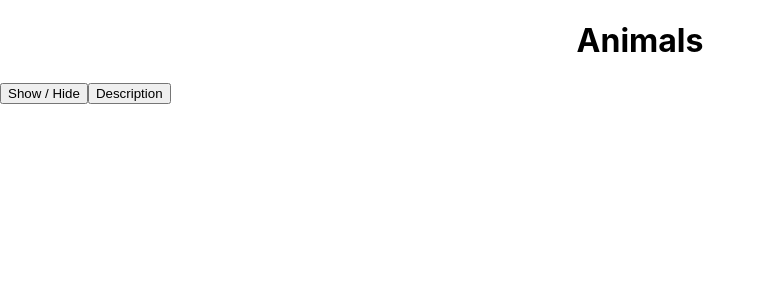
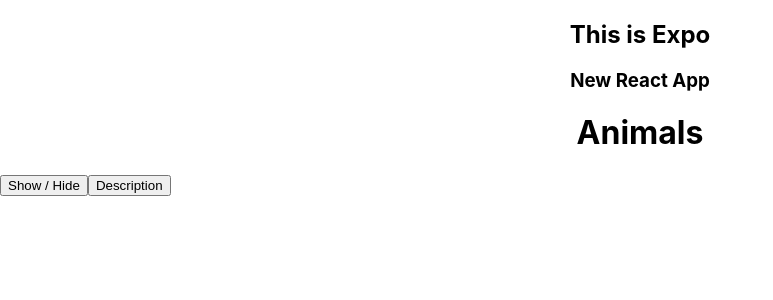
Before and after one commit to rzatalibov555/React_lesson, a React (Create React App) app in the folder app/: page / in a window 1280 px wide. Shown: the top 300 px of the page, without its empty margins (0-773 px from the left). Built offline with nearby package versions, Linux system fonts and the light colour scheme.

Commit message:
fragment

```diff
--- a/app/src/App.js
+++ b/app/src/App.js
@@ -3,6 +3,7 @@
 // import { Country } from './components/Country';
 // import { Joker } from './components/Joker';
 import { Card } from './components/card/Cards';
+import { Expo } from './components/expo/Expo';
 
 class App extends React.Component {
 
@@ -53,7 +54,21 @@
     this.setState({showDescription: !this.state.showDescription})
   }
 
+
+
+  // componentWillUnmount(){
+  //   console.log('App componentWillUnmount');
+  // }
+
+  // componentDidMount(){
+  //   console.log('App componentDidMount'); // backende sorgu (request) gonderende, state deyiwende lazim olur.
+  // }
+
+
+
   render() {
+    // console.log('App render'); // render her refreshde gelir
+
 
     let animal = this.state.animals
 
@@ -62,6 +77,7 @@
       <div>
 
         <div style={{textAlign:'center'}}>
+          <Expo/>
           <h1 onClick={this.inputHandler}>{this.state.title}</h1>
         </div>
 
--- /dev/null
+++ b/app/src/components/expo/Expo.js
@@ -0,0 +1,16 @@
+import { Fragment } from "react";
+import React from "react";
+
+
+
+
+export const Expo = () => {
+
+    return(
+        <Fragment>
+            <h2>This is Expo</h2>
+            <h3>New React App</h3>
+        </Fragment>
+    )
+
+}
```
